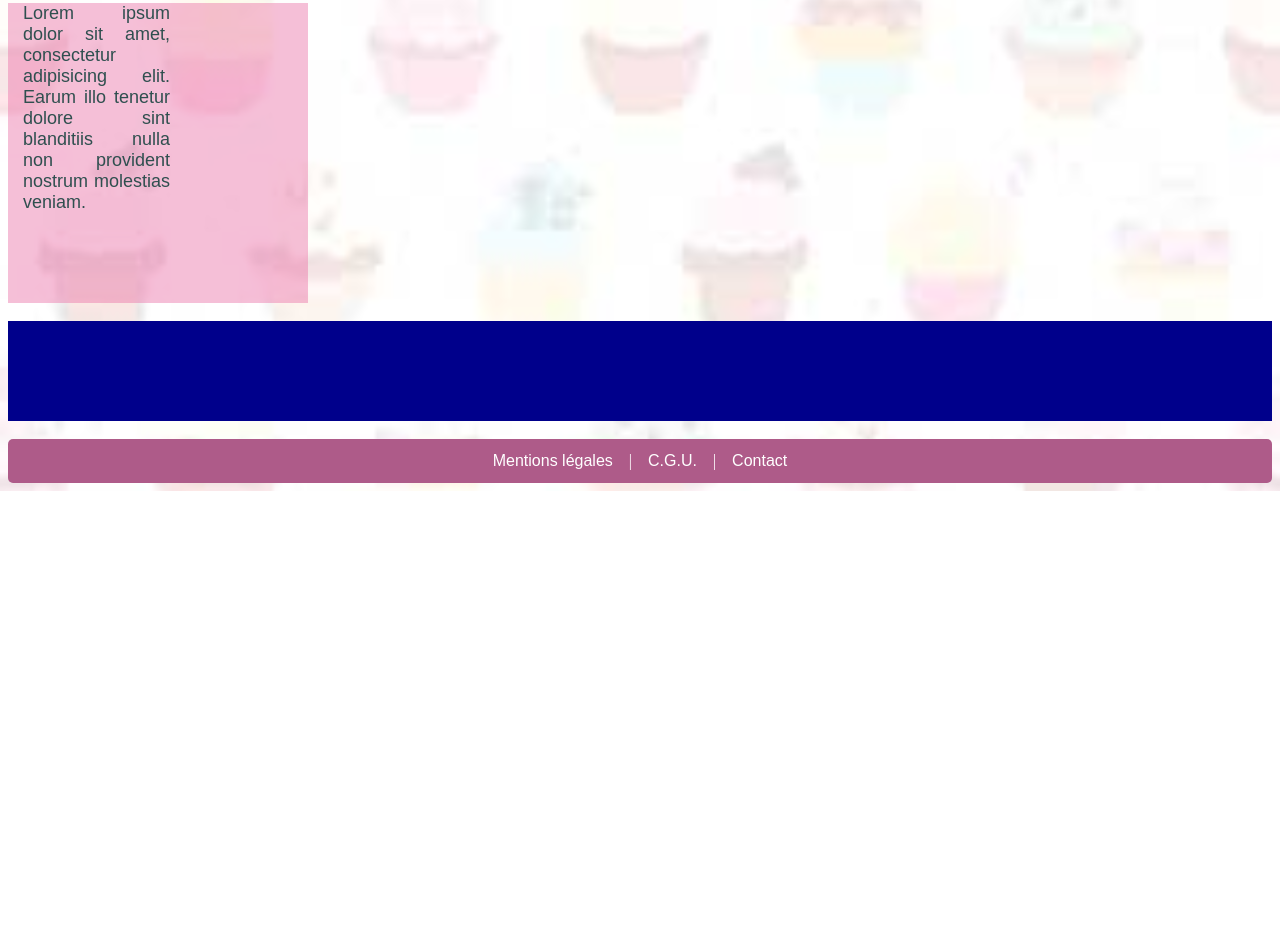
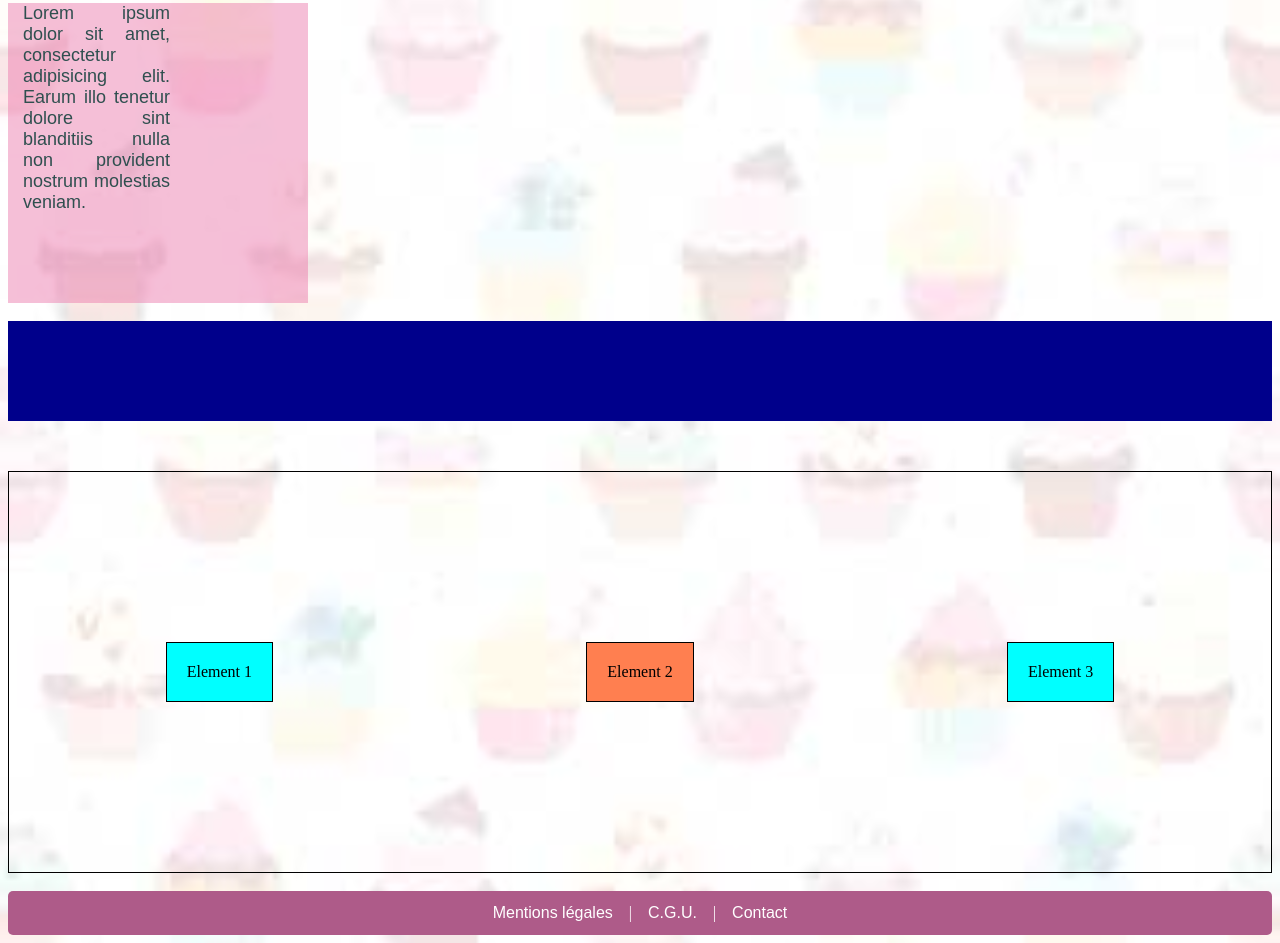
Before and after one commit to Fabgraph/mon-site, a plain HTML site: page index.html in a window 1280 px wide. Shown: the part 2739-3682 px from the top of the page. Before the commit the page ends 3230 px from the top, so only its background shows below. Drawn offline with Linux system fonts and the light colour scheme.

Commit message:
commit10

```diff
--- a/inc/css/style.css
+++ b/inc/css/style.css
@@ -386,6 +386,29 @@ table th {
     color: #fff;
 }
 
+/*---Test Flexbox---*/
+
+#conteneur {
+    height: 400px;
+    margin-top: 50px;
+    border: 1px solid black;
+    display: flex;
+    flex-direction: row;
+    align-items: center;
+    justify-content: center;
+}
+
+.element {
+    padding: 20px;
+    background-color: aqua;
+    border: 1px solid;
+    margin: auto;
+}
+
+.element:nth-child(2) {
+    background-color: coral;
+}
+
 /*---Responsive---*/
 
 /*---Ecran mobile---*/
--- a/index.html
+++ b/index.html
@@ -112,6 +112,12 @@
 
         <div id="anim"></div>
 
+        <div id="conteneur">
+            <div class="element">Element 1</div>
+            <div class="element">Element 2</div>
+            <div class="element">Element 3</div>
+        </div>
+
         <br>
 
         <footer>
```
